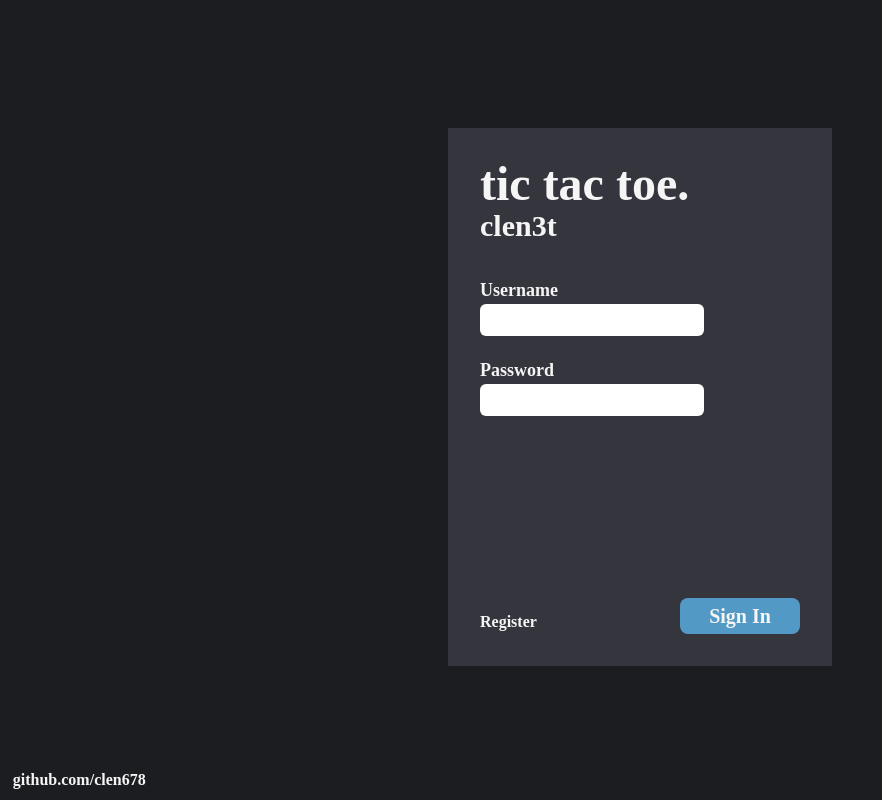
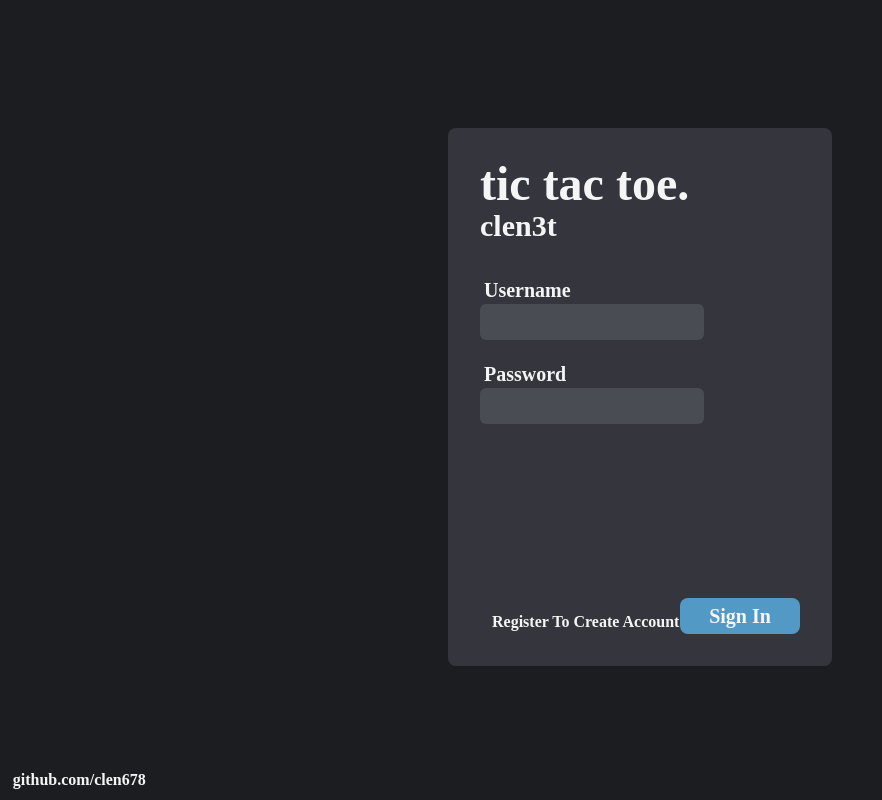
Before and after one commit to clen678/clen3t, a React (Create React App) app in the folder clen3t-web/: page /login in a window 1280 px wide. Shown: the whole page, without its empty margins (0-882 px from the left). Built offline with nearby package versions, Linux system fonts and the light colour scheme; the HTML template or start-up script is replaced by a standard one.

Commit message:
fixing input style

```diff
--- a/clen3t-web/src/App.css
+++ /dev/null
@@ -1,38 +0,0 @@
-.App {
-  text-align: center;
-}
-
-.App-logo {
-  height: 40vmin;
-  pointer-events: none;
-}
-
-@media (prefers-reduced-motion: no-preference) {
-  .App-logo {
-    animation: App-logo-spin infinite 20s linear;
-  }
-}
-
-.App-header {
-  background-color: #282c34;
-  min-height: 100vh;
-  display: flex;
-  flex-direction: column;
-  align-items: center;
-  justify-content: center;
-  font-size: calc(10px + 2vmin);
-  color: white;
-}
-
-.App-link {
-  color: #61dafb;
-}
-
-@keyframes App-logo-spin {
-  from {
-    transform: rotate(0deg);
-  }
-  to {
-    transform: rotate(360deg);
-  }
-}
--- a/clen3t-web/src/App.js
+++ b/clen3t-web/src/App.js
@@ -1,4 +1,3 @@
-import './App.css';
 // import api from './api/axiosConfig'
 import { useEffect, useState } from 'react';
 import { BrowserRouter, Routes, Route } from 'react-router-dom';
--- /dev/null
+++ b/clen3t-web/src/autofill.css
@@ -0,0 +1,10 @@
+input:-webkit-autofill,
+input:-webkit-autofill:hover,
+input:-webkit-autofill:focus,
+input:-webkit-autofill:active {
+  -webkit-text-fill-color: #F5F5F5 !important;
+  -webkit-box-shadow: 0 0 0 30px #686b75 inset !important;
+  /* border: solid;
+  border-color: #34363d;
+  border-width: 2px; */
+}
--- a/clen3t-web/src/pages/Login.jsx
+++ b/clen3t-web/src/pages/Login.jsx
@@ -1,3 +1,4 @@
+import '../autofill.css';
 import { Link, useNavigate } from "react-router-dom";
 import Footer from "../components/Footer";
 import StdButton from "../components/StdButton";
@@ -7,8 +8,8 @@ import LoginContext from "../context/LoginContext";
 
 const Login = () => {
 
-    const labelStyle = "text-lg"
-    const inputStyle = "text-primary-background px-2 rounded-md border-transparent outline-none mb-5 h-8"
+    const labelStyle = "text-xl ml-1"
+    const inputStyle = "text-primary-text px-3 rounded-md border-transparent outline-none mb-5 h-9 bg-primary-background-lighter caret-primary-text text-lg"
 
     const [username, setUsername] = useState("");
     const [password, setPassword] = useState("");
@@ -51,7 +52,7 @@ const Login = () => {
         <div className="bg-primary-background w-full h-screen text-primary-text font-serif font-semibold">
             <div className="flex justify-center h-[96%]">
 
-                <form action="" className="mt-[10%] w-[30%] h-[70%] flex flex-col justify-between bg-primary-background-light px-8 py-8" onSubmit={handleSubmit}>
+                <form action="" className="mt-[10%] w-[30%] h-[70%] flex flex-col justify-between rounded-lg bg-primary-background-light px-8 py-8" onSubmit={handleSubmit}>
                     <div>
                         <h1 className="text-5xl">tic tac toe.</h1>
                         <h2 className="text-3xl ">clen3t</h2>
@@ -66,7 +67,7 @@ const Login = () => {
                     </div>
 
                     <div className="flex justify-between items-end">
-                        <Link to="/register" className="hover:text-primary-blue active:text-primary-blue-darker">Register</Link>
+                        <Link to="/register" className="hover:text-primary-blue active:text-primary-blue-darker ml-3">Register To Create Account</Link>
                         <button type="submit" className="text-xl py-1 px-6 rounded-lg w-[7.5rem] text-center bg-primary-blue hover:bg-primary-blue-dark active:bg-primary-blue-darker">Sign In</button>
                     </div>
                 </form>
```
